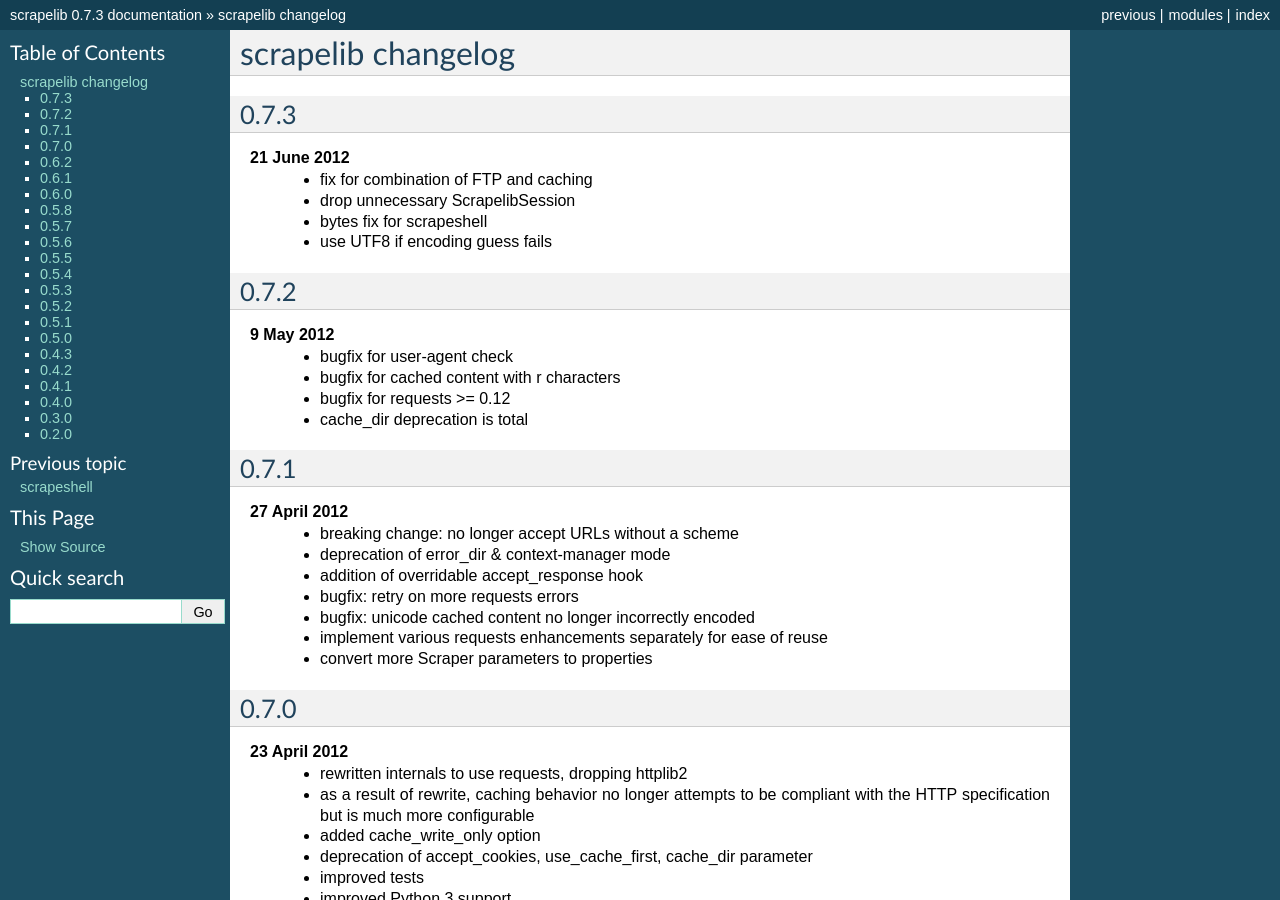
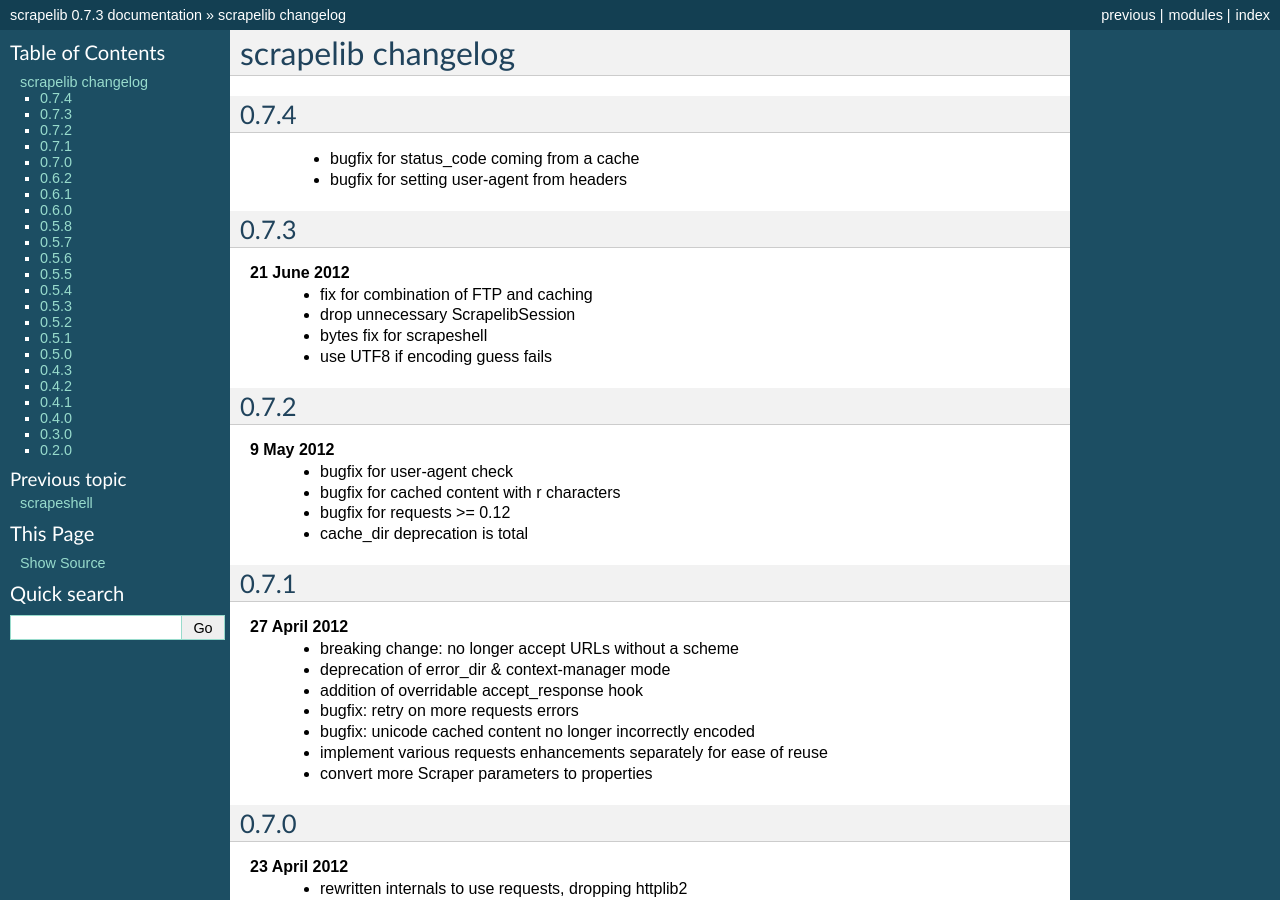
Before and after one commit to jamesturk/scrapelib, a Sphinx documentation site: the page built from docs/changelog.rst, in a window 1280 px wide and 900 px high. Built offline with Sphinx 7.4.7, drawn with Linux system fonts in a browser that asks for light colours.

Commit message:
0.7.4-dev bump

```diff
--- a/docs/changelog.rst
+++ b/docs/changelog.rst
@@ -1,5 +1,10 @@
 scrapelib changelog
 ===================
+
+0.7.4
+-----
+    * bugfix for status_code coming from a cache
+    * bugfix for setting user-agent from headers
 
 0.7.3
 -----
--- a/scrapelib/__init__.py
+++ b/scrapelib/__init__.py
@@ -28,7 +28,7 @@ else:                               # pragma: no cover
     from urllib import robotparser
     _str_type = str
 
-__version__ = '0.7.3'
+__version__ = '0.7.4-dev'
 _user_agent = 'scrapelib {0}'.format(__version__)
 
 
--- a/setup.py
+++ b/setup.py
@@ -5,7 +5,7 @@ from setuptools import setup, find_packages
 long_description = open('README.rst').read()
 
 setup(name="scrapelib",
-      version='0.7.3',
+      version='0.7.4-dev',
       py_modules=['scrapelib'],
       author="James Turk",
       author_email='jturk@sunlightfoundation.com',
```
